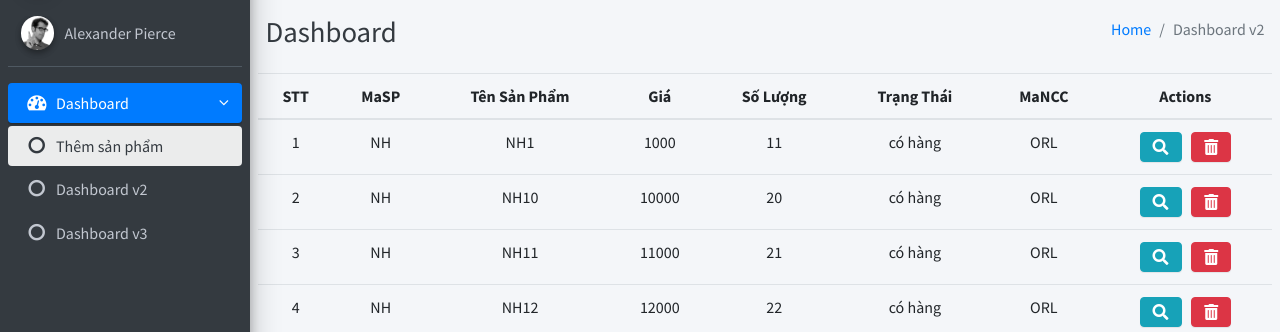
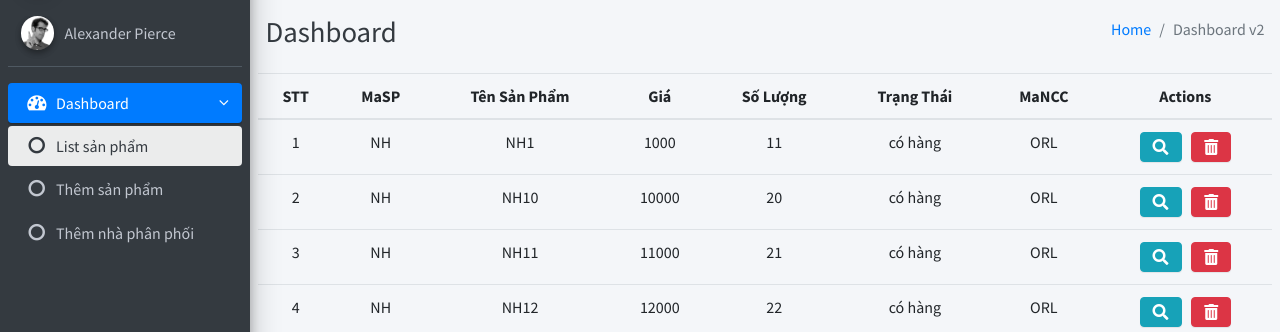
Before and after one commit to nguyenvantai1998/QLMP, a PHP site: page /admin/indexAdmin.php in a window 1280 px wide. Shown: the part 57-389 px from the top of the page. Run offline with PHP 8.4, Linux system fonts and the light colour scheme; the visitor is signed in with stand-in values (Sample User, id 1); data comes from the database, SQL or seed files in the repository; some libraries are stand-ins or nearby versions.

Commit message:
fix error

```diff
--- a/nuochoa/admin/Add/product.php
+++ b/nuochoa/admin/Add/product.php
@@ -1,5 +1,4 @@
 <?php
-include ("./Query/admin_insert.php");
 if (isset($_POST["submit"]))
 {
   try {
--- a/nuochoa/admin/sideBar.php
+++ b/nuochoa/admin/sideBar.php
@@ -36,19 +36,19 @@
                 <li class="nav-item">
                   <a href="./index.html" class="nav-link active">
                     <i class="fa fa-circle-o nav-icon"></i>
+                    <p>List sản phẩm</p>
+                  </a>
+                </li>
+                <li class="nav-item">
+                  <a href="indexAdmin.php?page=them_san_pham" class="nav-link">
+                    <i class="fa fa-circle-o nav-icon"></i>
                     <p>Thêm sản phẩm</p>
                   </a>
                 </li>
                 <li class="nav-item">
-                  <a href="./index2.html" class="nav-link">
+                  <a href="indexAdmin.php?page=them_nha_phan_phoi" class="nav-link">
                     <i class="fa fa-circle-o nav-icon"></i>
-                    <p>Dashboard v2</p>
-                  </a>
-                </li>
-                <li class="nav-item">
-                  <a href="./index3.html" class="nav-link">
-                    <i class="fa fa-circle-o nav-icon"></i>
-                    <p>Dashboard v3</p>
+                    <p>Thêm nhà phân phối</p>
                   </a>
                 </li>
               </ul>
```
